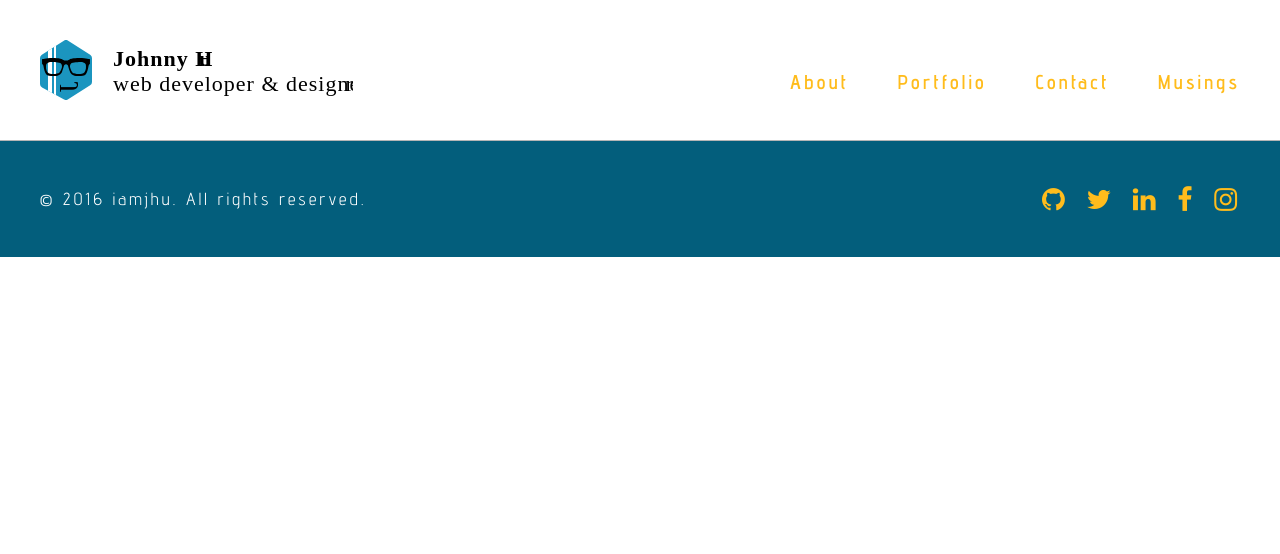
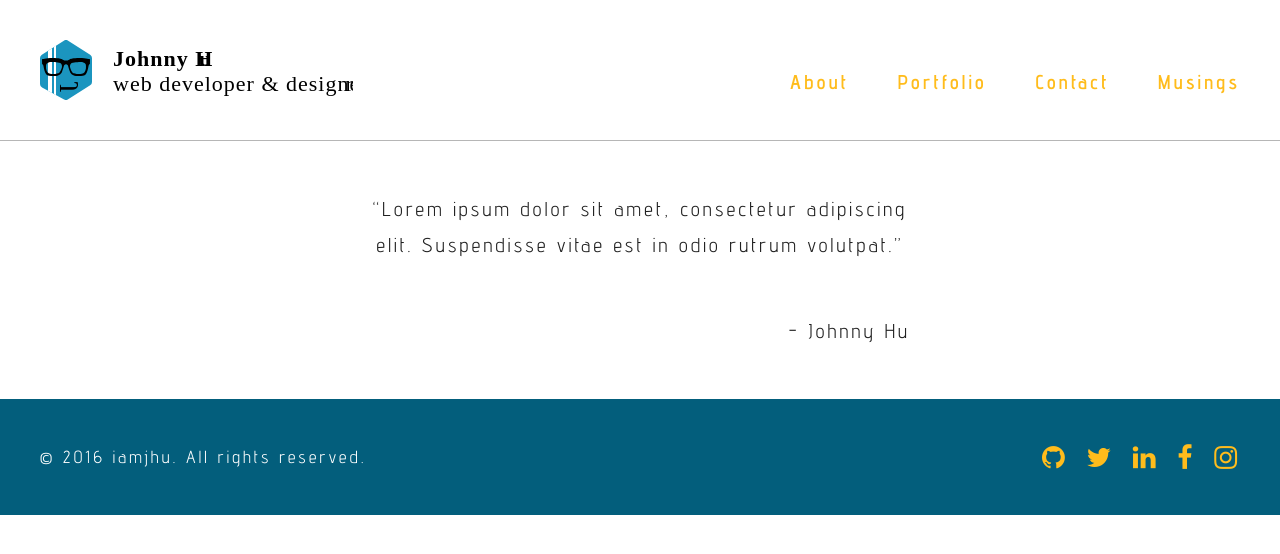
Before and after one commit to heyitsjhu/iamjhu.github.io, a Jekyll site: the page built from about/index.html, in a window 1280 px wide. Shown: the top 554 px of the page. Built offline with Jekyll 4.4.1, drawn with Linux system fonts in a browser that asks for light colours; comment, search, counter and statistics services are not loaded.

Commit message:
Extract quote area into partial and add it to about page

```diff
--- /dev/null
+++ b/_includes/quote.html
@@ -0,0 +1,6 @@
+<p>“Lorem ipsum dolor sit amet, consectetur adipiscing elit. Suspendisse vitae est in odio rutrum volutpat.”</p>
+<span class="quoter">- Johnny Hu</span>
+
+{% if page.url == "/" %}
+  {% include social-media.html %}
+{% endif %}
--- a/about/index.html
+++ b/about/index.html
@@ -5,8 +5,6 @@ permalink: /about/
 weight: 1
 ---
 
-<section class="about">
-  <div>
-
-  </div>
+<section class="quote flex-col">
+  {% include quote.html %}
 </section>
--- a/index.html
+++ b/index.html
@@ -49,7 +49,5 @@ layout: default
   </div>
 
   <section class="quote flex-col">
-    <p>“Lorem ipsum dolor sit amet, consectetur adipiscing elit. Suspendisse vitae est in odio rutrum volutpat.”</p>
-    <span class="quoter">- Johnny Hu</span>
-    {% include social-media.html %}
+    {% include quote.html %}
   </section>
```
